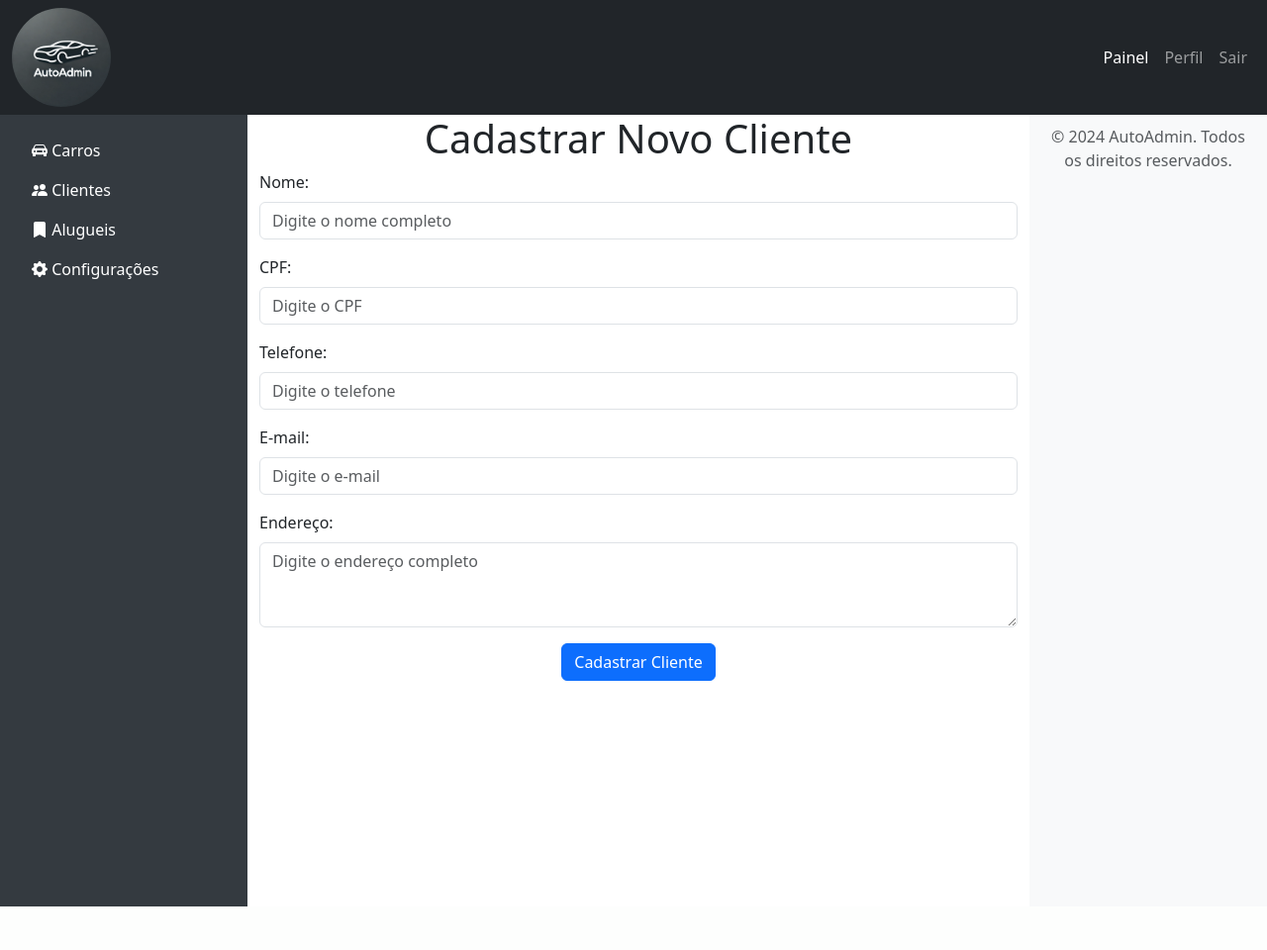
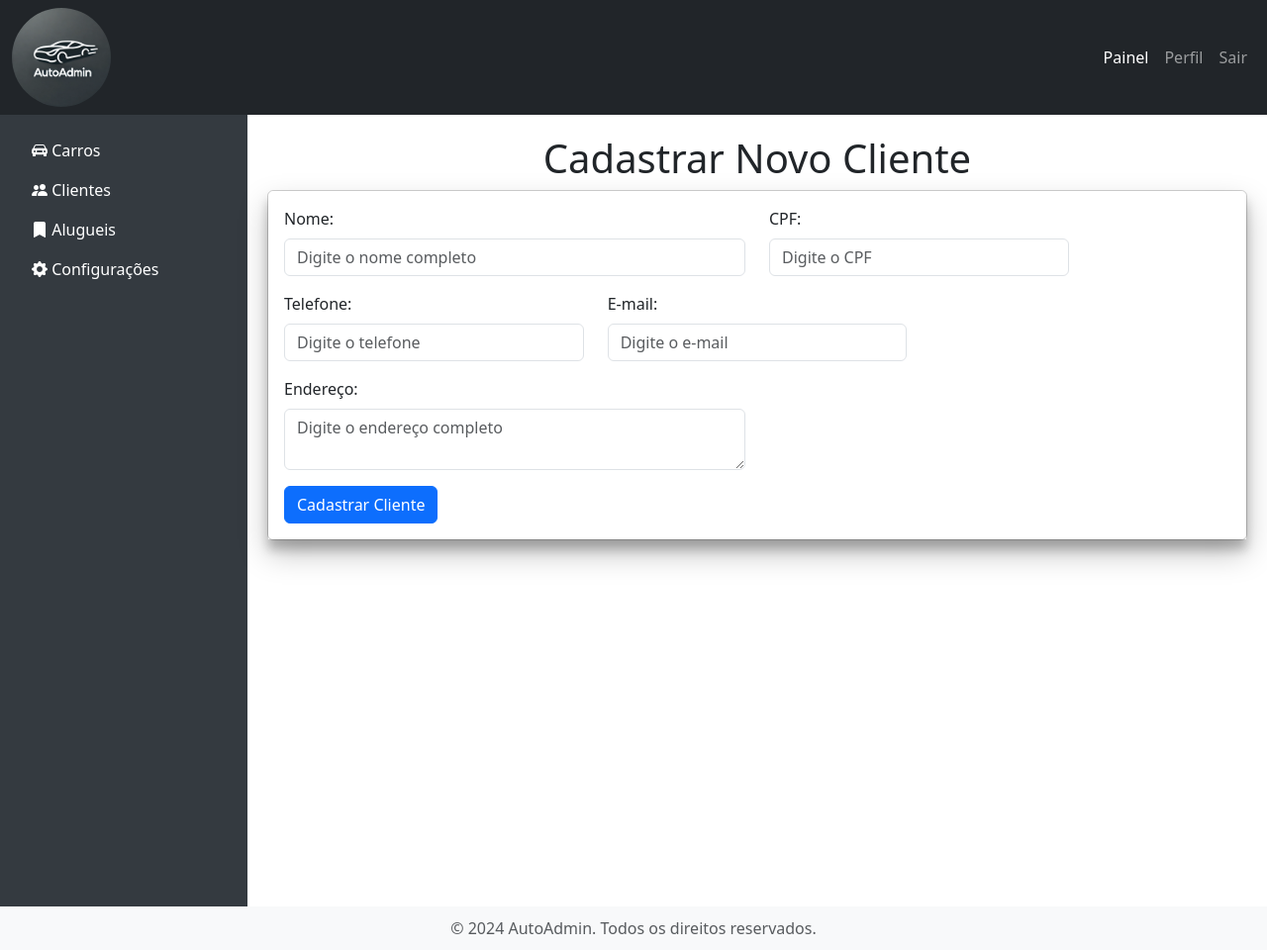
Before and after one commit to Cerbaro-R/aluguel_carros, a PHP site: page /clientes/create in a window 1280 px wide. Shown: the whole page at 99% size. Before the commit the page ends 916 px from the top, so only its background shows below. Run offline with PHP 8.4, Linux system fonts and the light colour scheme.

Commit message:
ajuste de coisas do front

```diff
--- a/public/css.css
+++ b/public/css.css
@@ -38,8 +38,11 @@ body {
     display: flex;
     align-items: center;
 }
-.card{
+#box{
     box-shadow: rgba(0, 0, 0, 0.17) 0px -23px 25px 0px inset, rgba(0, 0, 0, 0.15) 0px -36px 30px 0px inset, rgba(0, 0, 0, 0.1) 0px -79px 40px 0px inset, rgba(0, 0, 0, 0.06) 0px 2px 1px, rgba(0, 0, 0, 0.09) 0px 4px 2px, rgba(0, 0, 0, 0.09) 0px 8px 4px, rgba(0, 0, 0, 0.09) 0px 16px 8px, rgba(0, 0, 0, 0.09) 0px 32px 16px;
+}
+#cadastro{
+    box-shadow: rgba(0, 0, 0, 0.25) 0px 14px 28px, rgba(0, 0, 0, 0.22) 0px 10px 10px;
 }
 
 #pageLogin {
--- a/views/aluguel/index.php
+++ b/views/aluguel/index.php
@@ -96,8 +96,8 @@
     </div>
 
     <!-- Rodapé -->
-    <footer class="footer mt-auto py-3 bg-dark text-light">
-        <div class="container text-center">
+    <footer class="footer">
+        <div class="container">
             <span class="text-muted">© 2024 AutoAdmin. Todos os direitos reservados.</span>
         </div>
     </footer>
--- a/views/carros/create.php
+++ b/views/carros/create.php
@@ -59,10 +59,10 @@
         </div>
         <div class="content">
 
-        <h1>Cadastrar Novo Carro</h1>
+        <h1 class="text-center">Cadastrar Novo Carro</h1>
 
 <div class="card mb-4">
-    <div class="card-body">
+    <div id="cadastro" class="card-body">
         <form action="/carros/store" method="post" class="mt-4">
             <div class="row mb-3">
                 <div class="col-md-6">
--- a/views/clientes/create.php
+++ b/views/clientes/create.php
@@ -58,39 +58,49 @@
             </ul>
         </div>
 
-    <div class="container">
+    <div class="content">
         <h1 class="text-center">Cadastrar Novo Cliente</h1>
 
+    <div class="card mb-4">
+        <div id="cadastro" class="card-body">
+
         <form action="/clientes/criar" method="POST">
-            <div class="mb-3">
+        <div class="row mb-3">
+            <div class="col-md-6">
                 <label for="nome" class="form-label">Nome:</label>
                 <input type="text" id="nome" name="nome" class="form-control" placeholder="Digite o nome completo" required>
             </div>
 
-            <div class="mb-3">
+            <div class="col-md-4">
                 <label for="cpf" class="form-label">CPF:</label>
                 <input type="text" id="cpf" name="cpf" class="form-control" placeholder="Digite o CPF" required>
             </div>
+            </div>
 
-            <div class="mb-3">
+            <div class="row mb-3">
+            <div class="col-md-4">
                 <label for="telefone" class="form-label">Telefone:</label>
                 <input type="text" id="telefone" name="telefone" class="form-control" placeholder="Digite o telefone" required>
             </div>
 
-            <div class="mb-3">
+            <div class="col-md-4">
                 <label for="email" class="form-label">E-mail:</label>
                 <input type="email" id="email" name="email" class="form-control" placeholder="Digite o e-mail" required>
             </div>
-
-            <div class="mb-3">
-                <label for="endereco" class="form-label">Endereço:</label>
-                <textarea id="endereco" name="endereco" class="form-control" rows="3" placeholder="Digite o endereço completo" required></textarea>
             </div>
 
-            <div class="text-center">
-                <button type="submit" class="btn btn-primary">Cadastrar Cliente</button>
+            <div class="row mb-3">
+            <div class="col-md-6">
+                <label for="endereco" class="form-label">Endereço:</label>
+                <textarea id="endereco" name="endereco" class="form-control" rows="2" placeholder="Digite o endereço completo" required></textarea>
             </div>
+            </div>
+
+            <button type="submit" class="btn btn-primary">Cadastrar Cliente</button>
         </form>
+    </div>
+    </div>
+    </div>
     </div>
 
  <!-- Rodapé -->
--- a/views/home.php
+++ b/views/home.php
@@ -64,7 +64,7 @@
             <div class="row">
                 <!-- Card Gerenciar Carros -->
                 <div class="col-md-4">
-                    <div class="card text-white bg-primary mb-3">
+                    <div id="box" class="card text-white bg-primary mb-3">
                       <div class="card-header">Carros</div>
                       <div class="card-body">
                         <h5 class="card-title">Gerenciar Carros</h5>
@@ -75,7 +75,7 @@
                 </div>
                 <!-- Card Gerenciar Usuários -->
                 <div class="col-md-4">
-                    <div class="card text-white bg-success mb-3">
+                    <div id="box" class="card text-white bg-success mb-3">
                       <div class="card-header">Clientes</div>
                       <div class="card-body">
                         <h5 class="card-title">Gerenciar Clientes</h5>
@@ -86,7 +86,7 @@
                 </div>
                 <!-- Card Ver Reservas -->
                 <div class="col-md-4">
-                    <div class="card text-white bg-secondary mb-3">
+                    <div id="box" class="card text-white bg-secondary mb-3">
                       <div class="card-header">Alugueis</div>
                       <div class="card-body">
                         <h5 class="card-title">Ver Alugueis</h5>
```
Also changed, not shown: views/aluguel/create.php (+7 -1 lines).
